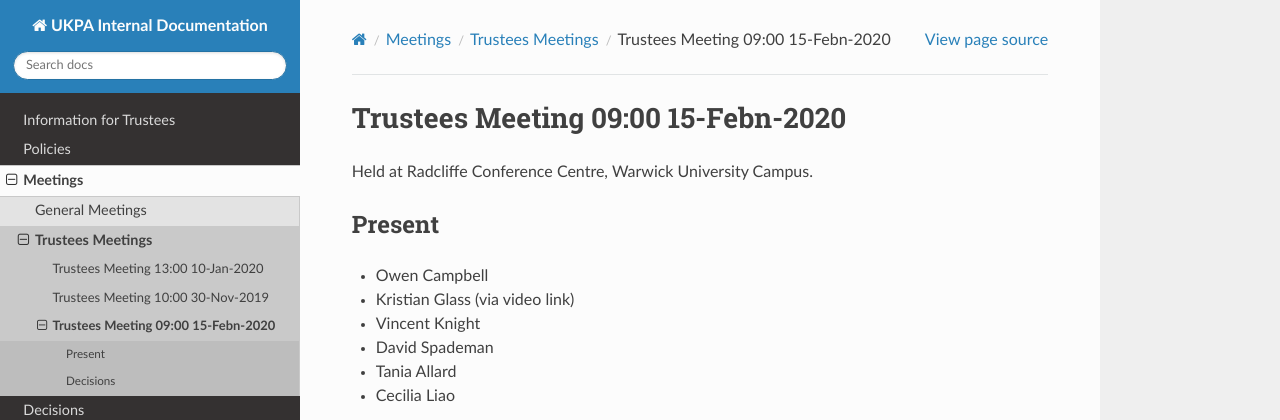
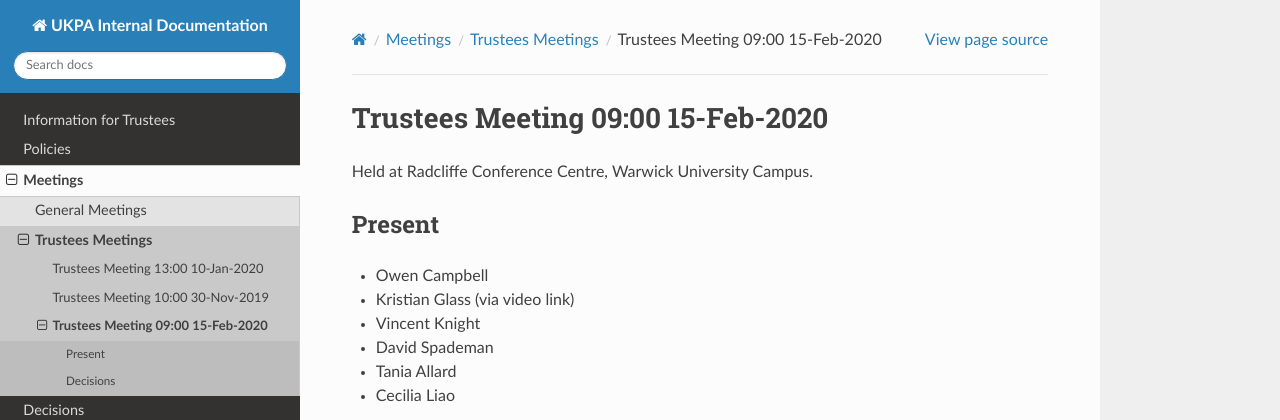
Before and after one commit to UKPythonAssociation/ukpa-internaldocs, a Sphinx documentation site: the page built from source/meetings/trustees/15-feb-2020.rst, in a window 1280 px wide. Shown: the top 420 px of the page. Built offline with Sphinx 7.4.7 and the Read the Docs theme 2.0.0, drawn with Linux system fonts in a browser that asks for light colours; pages that are not in the unit, such as notebooks, are missing from menus.

```diff
--- a/source/decisions/index.rst
+++ b/source/decisions/index.rst
@@ -7,3 +7,4 @@ Decisions
    pylondinium
    pyconna2020
    2020-02-15-john-pinner-award-chair
+   2020-02-15-modifiy-john-pinner-award-policy
--- a/source/meetings/trustees/15-feb-2020.rst
+++ b/source/meetings/trustees/15-feb-2020.rst
@@ -1,5 +1,5 @@
-Trustees Meeting 09:00 15-Febn-2020
-===================================
+Trustees Meeting 09:00 15-Feb-2020
+==================================
 
 Held at Radcliffe Conference Centre, Warwick University Campus.
 
--- a/source/policies/john-pinner-award-policy.rst
+++ b/source/policies/john-pinner-award-policy.rst
@@ -11,6 +11,7 @@ People not eligible for the award:
 - The current John Pinner award chairperson
 - Current members of the John Pinner award committee
 - Current UKPA trustees
+- Current UKPATL directors
 
 The award process:
 
```
Also changed, not shown: source/2020-02-15-modify-john-pinner-award-policy.rst (added, +11 -0 lines).
